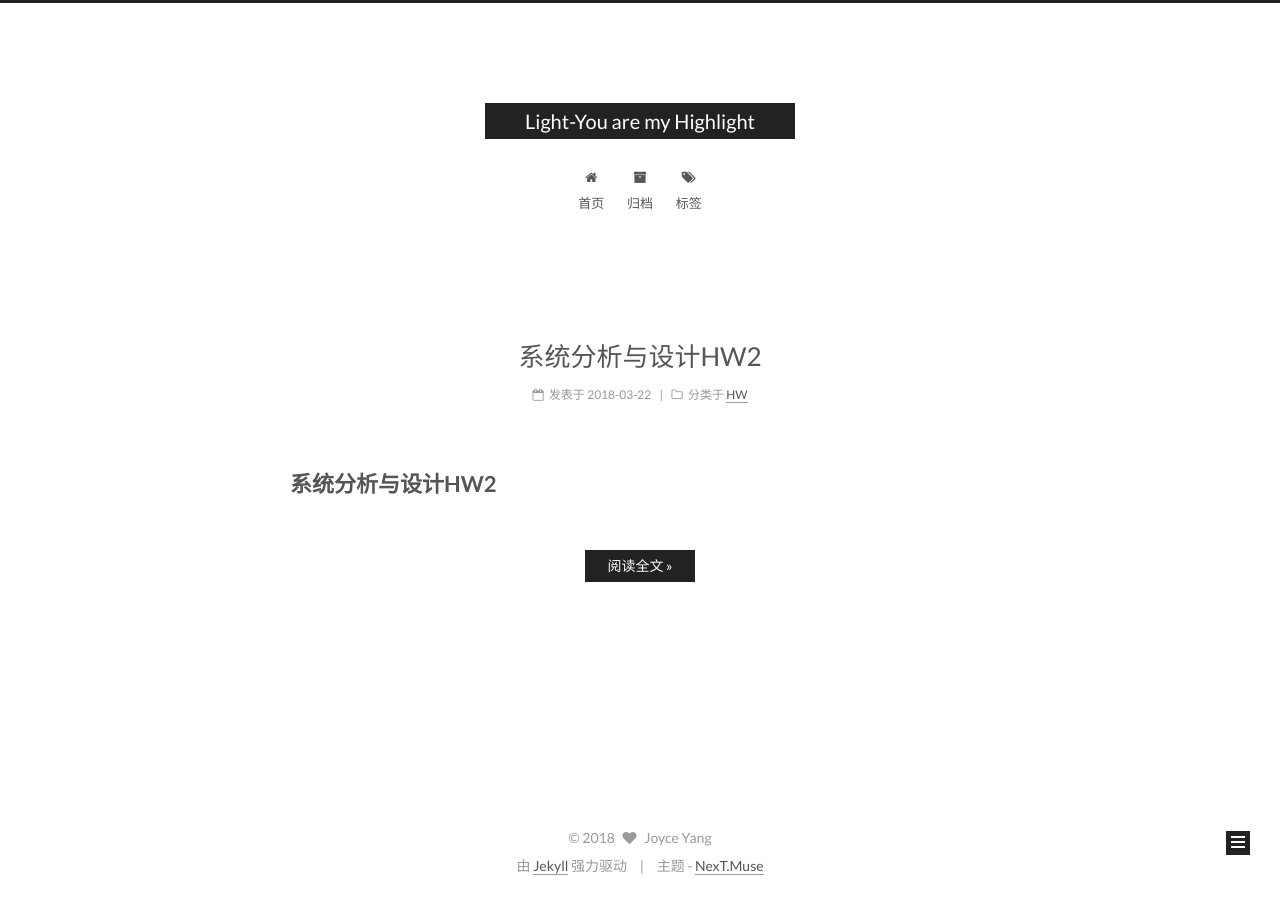
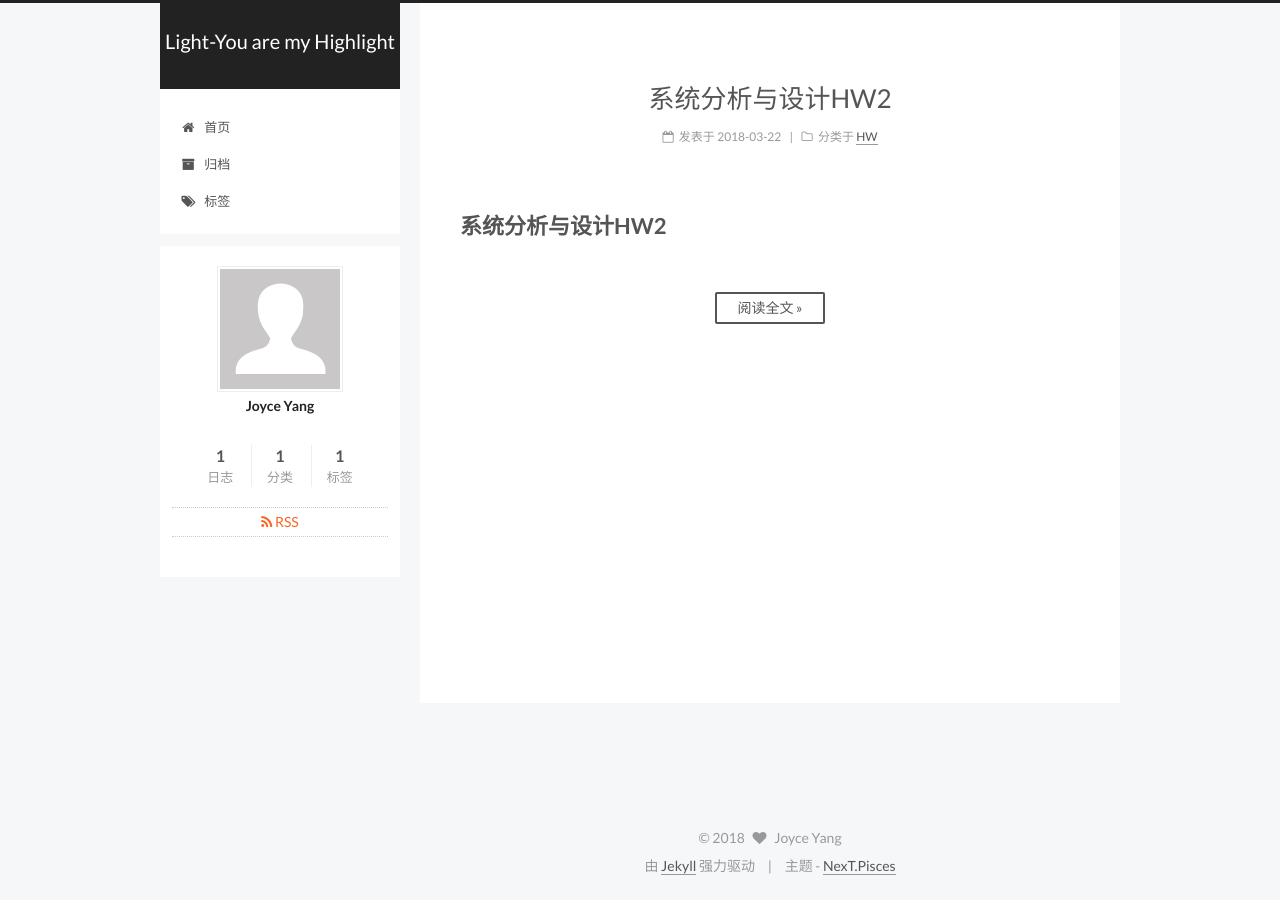
Before and after one commit to joyceyj/joyceyj.github.io, a Jekyll site: the page built from index.html, in a window 1280 px wide. Built offline with Jekyll 4.4.1, drawn with Linux system fonts in a browser that asks for light colours; the list of posts is cut into pages by our own code.

Commit message:
scheme-pisces

```diff
--- a/_config.yml
+++ b/_config.yml
@@ -151,9 +151,9 @@ menu_icons:
 # ---------------------------------------------------------------
 
 # Schemes
-scheme: Muse
+# scheme: Muse
 #scheme: Mist
-#scheme: Pisces
+scheme: Pisces
 
 
 # ---------------------------------------------------------------
@@ -475,7 +475,7 @@ facebook_comments_plugin:
   enable: false
   num_of_posts: 10  # min posts num is 1
   width: 100%       # default width is 550px
-  scheme: light     # default scheme is light (light or dark)
+  scheme: dark     # default scheme is light (light or dark)
 
 # VKontakte API Support.
 # To get your AppID visit https://vk.com/editapp?act=create
```
